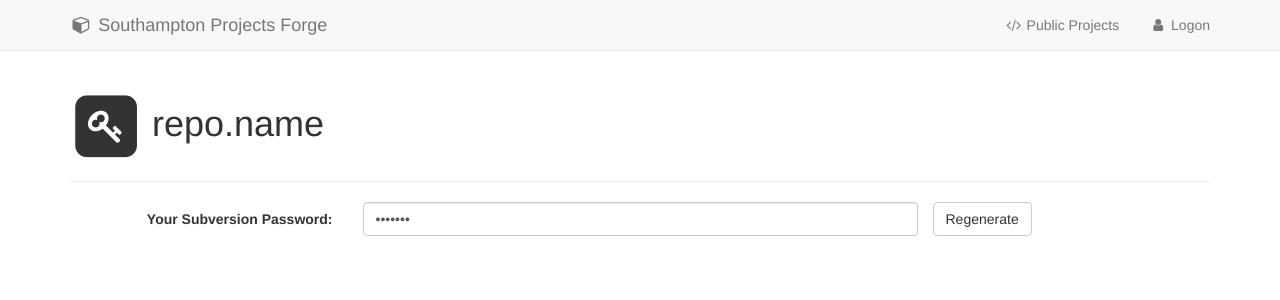
After one commit to divad/trackit, a Python web app: template templates/passwd.html in a window 1280 px wide. The commit adds this page. Shown: the top 300 px of the page. Run offline with Jinja, Linux system fonts and the light colour scheme; the template is opened without the code that fills it, so the values that code supplies are empty; some libraries are stand-ins or nearby versions.

Commit message:
End of work commit

```diff
--- a/planning.txt
+++ b/planning.txt
@@ -1,6 +1,4 @@
 ## TODO
-
-# Decide how to do SVN email hook
 
 # other auth types ("All university members", "public")... - version 2 IF required.
 # instance usage/quotas 								   - version 2 on RHEL7 with XFS per-project quotas.
--- a/templates/about.html
+++ b/templates/about.html
@@ -1,5 +1,6 @@
 {% extends "layout.html" %}
 {% block body %}
+<a href="https://github.com/divad/trackit"><img style="position: absolute; top: 0; left: 0; border: 0; z-index: 9999;" src="https://camo.githubusercontent.com/82b228a3648bf44fc1163ef44c62fcc60081495e/68747470733a2f2f73332e616d617a6f6e6177732e636f6d2f6769746875622f726962626f6e732f666f726b6d655f6c6566745f7265645f6161303030302e706e67" alt="Fork me on GitHub" data-canonical-src="https://s3.amazonaws.com/github/ribbons/forkme_left_red_aa0000.png"></a>
 <div class="jumbotron text-center">
 	<div style="margin-bottom: 50px">
 		<h1><i class="fa fa-fw fa-cube"></i> <strong>Southampton Projects Forge</strong></h1>
--- a/templates/html-header.html
+++ b/templates/html-header.html
@@ -7,9 +7,6 @@
 
 <script src="https://ajax.googleapis.com/ajax/libs/jquery/1.11.0/jquery.min.js"></script>
 <script src="//netdna.bootstrapcdn.com/bootstrap/3.3.1/js/bootstrap.min.js"></script>
-<!--<script type="text/javascript" src="{{ url_for('static', filename='js/jquery.tablesorter.js') }}"></script>
-<script type="text/javascript" src="{{ url_for('static', filename='js/parser-metric.js') }}"></script>
-<script type="text/javascript" src="{{ url_for('static', filename='js/jquery.isotope.min.js') }}"></script>-->
 
 <script type="text/javascript" src="{{ url_for('static', filename='js/trackit.js') }}"></script>
 
--- a/templates/layout.html
+++ b/templates/layout.html
@@ -57,7 +57,6 @@
 						<li class="dropdown{%if active == 'help'%} active{%endif%}">
 							<a href="#" class="dropdown-toggle" data-toggle="dropdown"><i class="fa fa-fw fa-question-circle"></i> Help <b class="caret"></b></a>
 							<ul class="dropdown-menu">
-								<li><a href="{{ url_for('about') }}"><i class="fa fa-fw fa-question-circle"></i> Help</a></li>
 								<li><a href="{{ url_for('about') }}"><i class="fa fa-fw fa-thumbs-up"></i> About</a></li>
 							</ul>
 						</li>
@@ -67,6 +66,7 @@
 						<li class="dropdown{%if active == 'user'%} active{%endif%}">
 							<a href="#" class="dropdown-toggle" data-toggle="dropdown">{% if session.admin %}<i class="fa fa-fw fa-unlock-alt"></i>{%else%}<i class="fa fa-fw fa-user"></i>  {%endif%} {{ session.username }} <b class="caret"></b></a>
 							<ul class="dropdown-menu">
+								<li><a href="{{ url_for('passwd') }}"><i class="fa fa-fw fa-key"></i> SVN Password</a></li>
 								<li><a href="{{ url_for('logout') }}"><i class="fa fa-fw fa-sign-out"></i>  Sign Out</a></li>
 							</ul>
 						</li>
--- /dev/null
+++ b/templates/passwd.html
@@ -0,0 +1,36 @@
+{% extends "layout.html" %}
+{% block body %}
+<div class="page-header">
+	<h1><span class="fa-stack">
+  <i class="fa fa-square fa-stack-2x"></i>
+  <i class="fa fa-key fa-stack-1x fa-inverse"></i>
+</span> repo.name</h1>
+</div>
+
+<script type="text/javascript">
+$( document ).ready(function()
+{
+	$('#password').on('mouseenter',function()
+	{
+		$('#password').attr('type','text');
+	})
+	$('#password').on('mouseleave',function()
+	{
+		$('#password').attr('type','password');
+	})
+});
+</script>
+
+<form class="form-horizontal">
+  <div class="form-group">
+    <label for="inputPassword3" class="col-sm-3 control-label">Your Subversion Password:</label>
+    <div class="col-sm-6">
+      <input class="form-control" type="password" value="success" id="password">
+    </div>
+    <div class="col-sm-	3">
+      <button type="submit" class="btn btn-default">Regenerate</button>
+    </div>
+  </div>
+</form>
+
+{% endblock %}
```
Also changed, not shown: user.py (+54 -0 lines).
